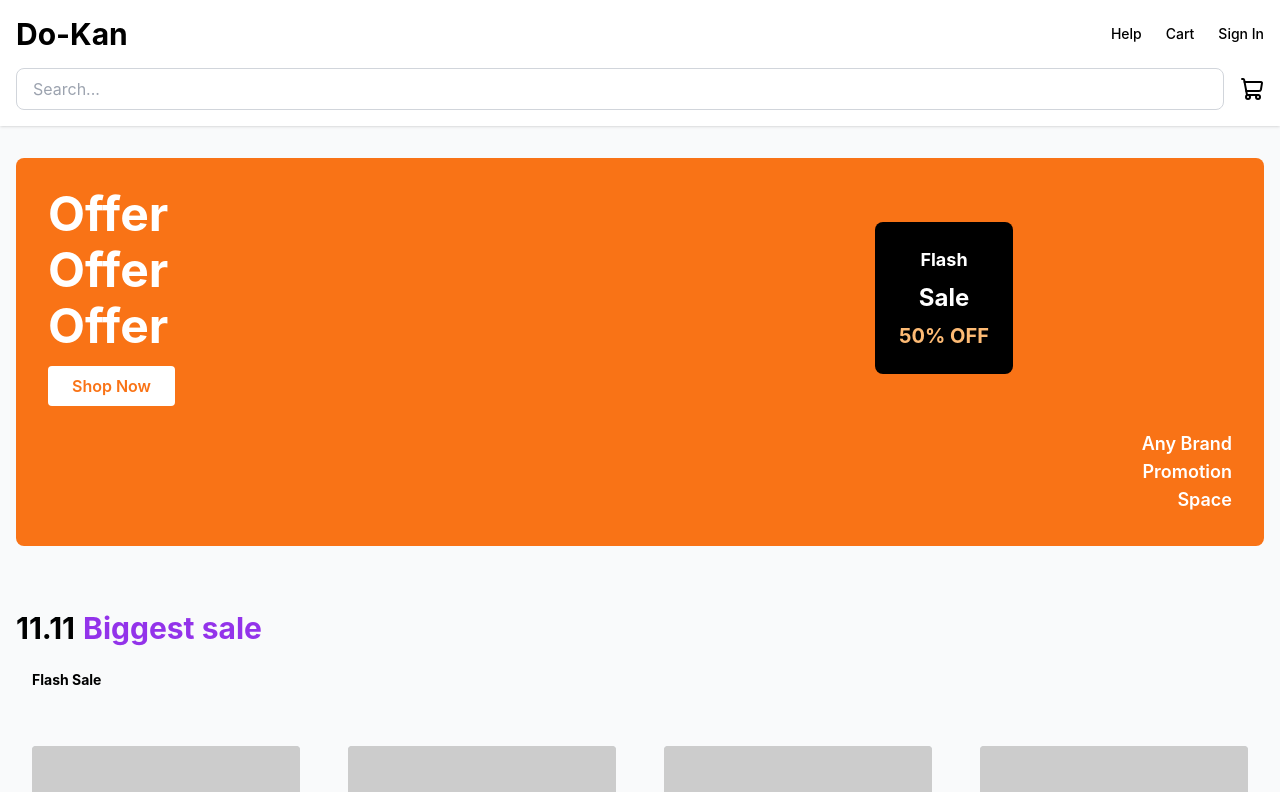
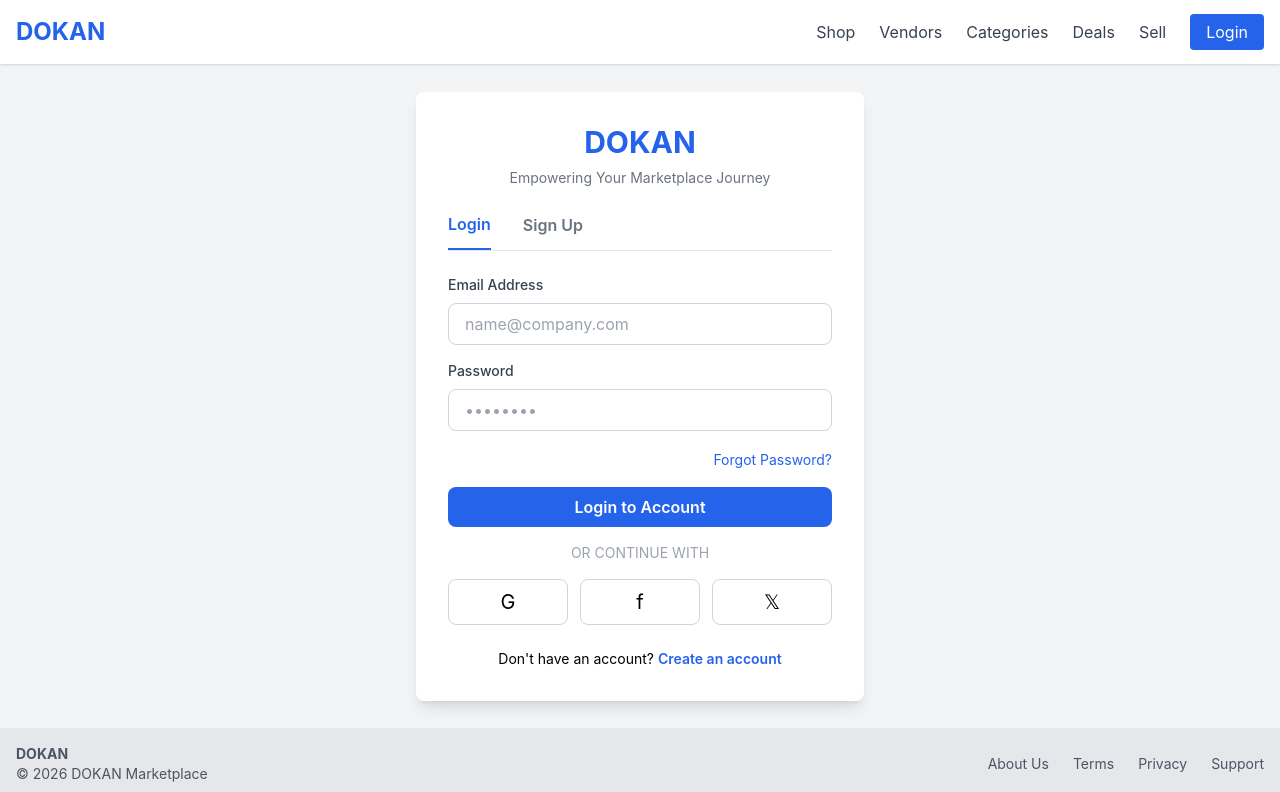
Before and after one commit to AadiAcharya/Do-kan, a React (Create React App) app in the folder frontend/: page /login in a window 1280 px wide. Shown: the top 792 px of the page. Built offline with nearby package versions, Linux system fonts and the light colour scheme.

Commit message:
backend added

```diff
--- a/frontend/package.json
+++ b/frontend/package.json
@@ -6,6 +6,7 @@
     "lucide-react": "^1.16.0",
     "react": "^18.2.0",
     "react-dom": "^18.2.0",
+    "react-router-dom": "^7.15.1",
     "react-scripts": "5.0.1"
   },
   "scripts": {
--- a/frontend/src/App.jsx
+++ b/frontend/src/App.jsx
@@ -1,8 +1,17 @@
-import React from 'react';
-import HomePage from './pages/HomePage';
+import React from "react";
+import { BrowserRouter as Router, Routes, Route } from "react-router-dom";
+import HomePage from "./pages/HomePage";
+import LoginPage from "./pages/LoginPage";
 
 function App() {
-  return <HomePage />;
+  return (
+    <Router>
+      <Routes>
+        <Route path="/" element={<HomePage />} />
+        <Route path="/login" element={<LoginPage />} />
+      </Routes>
+    </Router>
+  );
 }
 
 export default App;
--- a/frontend/src/components/Header.jsx
+++ b/frontend/src/components/Header.jsx
@@ -1,5 +1,5 @@
 import React from "react";
-import { ShoppingCart, Heart, User, LogIn } from "lucide-react";
+import { ShoppingCart } from "lucide-react";
 
 const Header = () => {
   return (
--- /dev/null
+++ b/frontend/src/pages/LoginPage.jsx
@@ -0,0 +1,228 @@
+import React, { useState } from "react";
+
+const LoginPage = () => {
+  const [activeTab, setActiveTab] = useState("login");
+
+  return (
+    <div className="min-h-screen flex flex-col bg-gray-100">
+      {/* NAVBAR */}
+      <nav className="bg-white shadow">
+        <div className="max-w-7xl mx-auto px-4 py-4 flex justify-between items-center">
+          <div className="text-2xl font-bold text-blue-600">DOKAN</div>
+          <div className="space-x-6">
+            <a href="#" className="text-gray-700 hover:text-gray-900">
+              Shop
+            </a>
+            <a href="#" className="text-gray-700 hover:text-gray-900">
+              Vendors
+            </a>
+            <a href="#" className="text-gray-700 hover:text-gray-900">
+              Categories
+            </a>
+            <a href="#" className="text-gray-700 hover:text-gray-900">
+              Deals
+            </a>
+            <a href="#" className="text-gray-700 hover:text-gray-900">
+              Sell
+            </a>
+            <a
+              href="#"
+              className="bg-blue-600 text-white px-4 py-2 rounded hover:bg-blue-700"
+            >
+              Login
+            </a>
+          </div>
+        </div>
+      </nav>
+
+      {/* LOGIN SECTION */}
+      <div className="flex-1 flex justify-center items-center p-4">
+        <div className="w-full max-w-md bg-white p-8 rounded-lg shadow-lg">
+          <h1 className="text-3xl font-bold text-center text-blue-600 mb-2">
+            DOKAN
+          </h1>
+          <p className="text-center text-gray-500 text-sm mb-6">
+            Empowering Your Marketplace Journey
+          </p>
+
+          {/* TABS */}
+          <div className="flex gap-8 mb-6 border-b">
+            <button
+              onClick={() => setActiveTab("login")}
+              className={`pb-3 font-semibold ${
+                activeTab === "login"
+                  ? "text-blue-600 border-b-2 border-blue-600"
+                  : "text-gray-500"
+              }`}
+            >
+              Login
+            </button>
+            <button
+              onClick={() => setActiveTab("signup")}
+              className={`pb-3 font-semibold ${
+                activeTab === "signup"
+                  ? "text-blue-600 border-b-2 border-blue-600"
+                  : "text-gray-500"
+              }`}
+            >
+              Sign Up
+            </button>
+          </div>
+
+          {/* LOGIN FORM */}
+          {activeTab === "login" && (
+            <form className="space-y-4">
+              <div>
+                <label className="block text-sm font-medium text-gray-700 mb-2">
+                  Email Address
+                </label>
+                <input
+                  type="email"
+                  placeholder="name@company.com"
+                  className="w-full px-4 py-2 border border-gray-300 rounded-lg focus:outline-none focus:border-blue-600"
+                />
+              </div>
+
+              <div>
+                <label className="block text-sm font-medium text-gray-700 mb-2">
+                  Password
+                </label>
+                <input
+                  type="password"
+                  placeholder="••••••••"
+                  className="w-full px-4 py-2 border border-gray-300 rounded-lg focus:outline-none focus:border-blue-600"
+                />
+              </div>
+
+              <div className="text-right">
+                <a href="#" className="text-sm text-blue-600 hover:underline">
+                  Forgot Password?
+                </a>
+              </div>
+
+              <button
+                type="submit"
+                className="w-full bg-blue-600 text-white py-2 rounded-lg font-semibold hover:bg-blue-700 transition"
+              >
+                Login to Account
+              </button>
+            </form>
+          )}
+
+          {/* SIGNUP FORM */}
+          {activeTab === "signup" && (
+            <form className="space-y-4">
+              <div>
+                <label className="block text-sm font-medium text-gray-700 mb-2">
+                  Full Name
+                </label>
+                <input
+                  type="text"
+                  placeholder="John Doe"
+                  className="w-full px-4 py-2 border border-gray-300 rounded-lg focus:outline-none focus:border-blue-600"
+                />
+              </div>
+
+              <div>
+                <label className="block text-sm font-medium text-gray-700 mb-2">
+                  Email Address
+                </label>
+                <input
+                  type="email"
+                  placeholder="name@company.com"
+                  className="w-full px-4 py-2 border border-gray-300 rounded-lg focus:outline-none focus:border-blue-600"
+                />
+              </div>
+
+              <div>
+                <label className="block text-sm font-medium text-gray-700 mb-2">
+                  Password
+                </label>
+                <input
+                  type="password"
+                  placeholder="••••••••"
+                  className="w-full px-4 py-2 border border-gray-300 rounded-lg focus:outline-none focus:border-blue-600"
+                />
+              </div>
+
+              <button
+                type="submit"
+                className="w-full bg-blue-600 text-white py-2 rounded-lg font-semibold hover:bg-blue-700 transition"
+              >
+                Create Account
+              </button>
+            </form>
+          )}
+
+          {/* DIVIDER */}
+          <div className="text-center text-gray-400 text-sm my-4">
+            OR CONTINUE WITH
+          </div>
+
+          {/* SOCIAL BUTTONS */}
+          <div className="flex gap-3">
+            <button className="flex-1 py-2 border border-gray-300 rounded-lg hover:bg-gray-50 text-xl">
+              G
+            </button>
+            <button className="flex-1 py-2 border border-gray-300 rounded-lg hover:bg-gray-50 text-xl">
+              f
+            </button>
+            <button className="flex-1 py-2 border border-gray-300 rounded-lg hover:bg-gray-50 text-xl">
+              𝕏
+            </button>
+          </div>
+
+          {/* SIGNUP LINK */}
+          <div className="text-center mt-6 text-sm">
+            {activeTab === "login" ? (
+              <>
+                Don't have an account?{" "}
+                <button
+                  onClick={() => setActiveTab("signup")}
+                  className="text-blue-600 font-semibold hover:underline"
+                >
+                  Create an account
+                </button>
+              </>
+            ) : (
+              <>
+                Already have an account?{" "}
+                <button
+                  onClick={() => setActiveTab("login")}
+                  className="text-blue-600 font-semibold hover:underline"
+                >
+                  Login here
+                </button>
+              </>
+            )}
+          </div>
+        </div>
+      </div>
+
+      {/* FOOTER */}
+      <footer className="bg-gray-200 py-4 px-4">
+        <div className="max-w-7xl mx-auto flex justify-between items-center text-sm text-gray-600">
+          <div>
+            <b>DOKAN</b> <br /> © 2026 DOKAN Marketplace
+          </div>
+          <div className="space-x-6">
+            <a href="#" className="hover:text-gray-900">
+              About Us
+            </a>
+            <a href="#" className="hover:text-gray-900">
+              Terms
+            </a>
+            <a href="#" className="hover:text-gray-900">
+              Privacy
+            </a>
+            <a href="#" className="hover:text-gray-900">
+              Support
+            </a>
+          </div>
+        </div>
+      </footer>
+    </div>
+  );
+};
+
+export default LoginPage;
```
Also changed, not shown: 2 other files (tests, documents, lock files or other folders).
